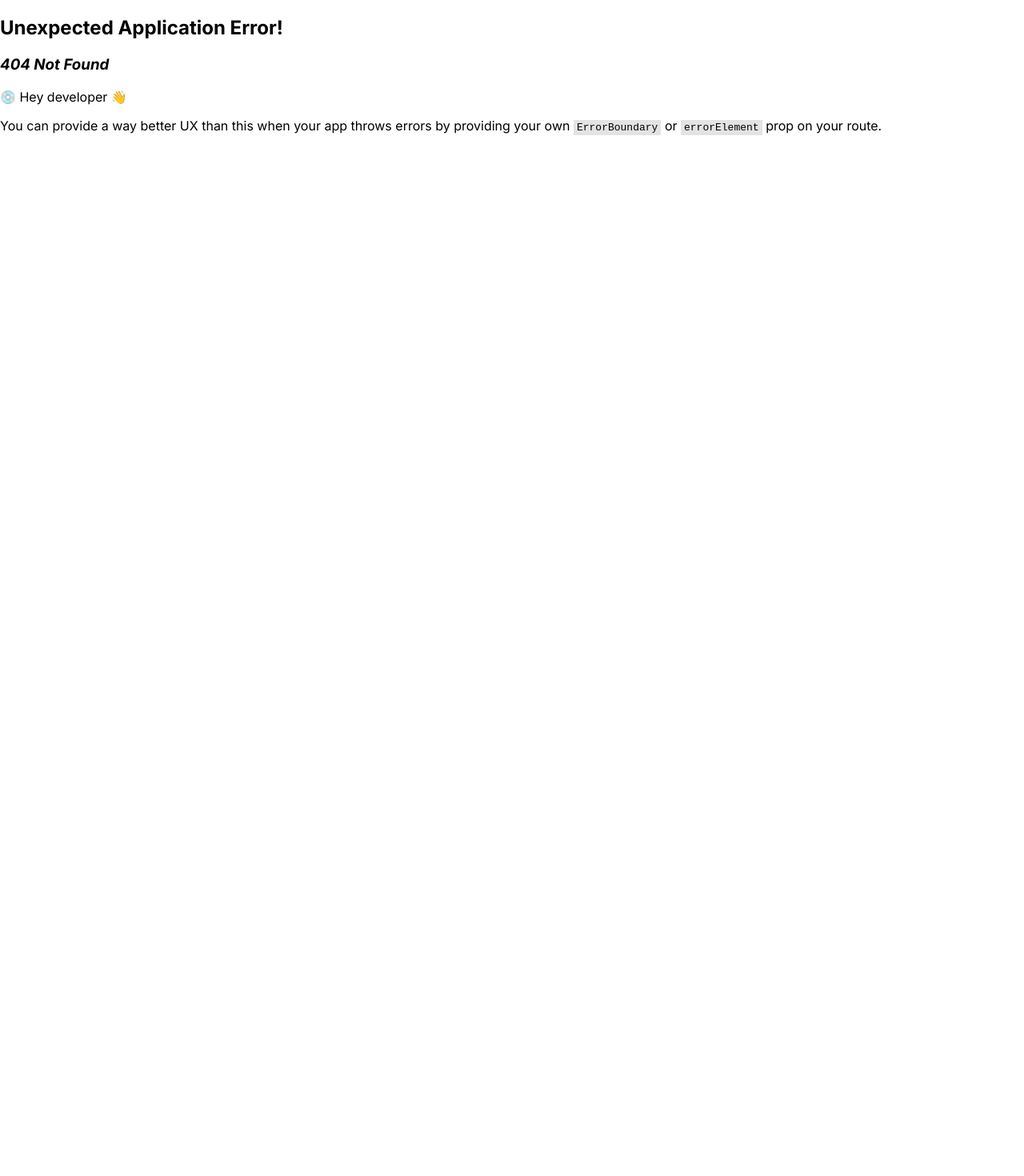
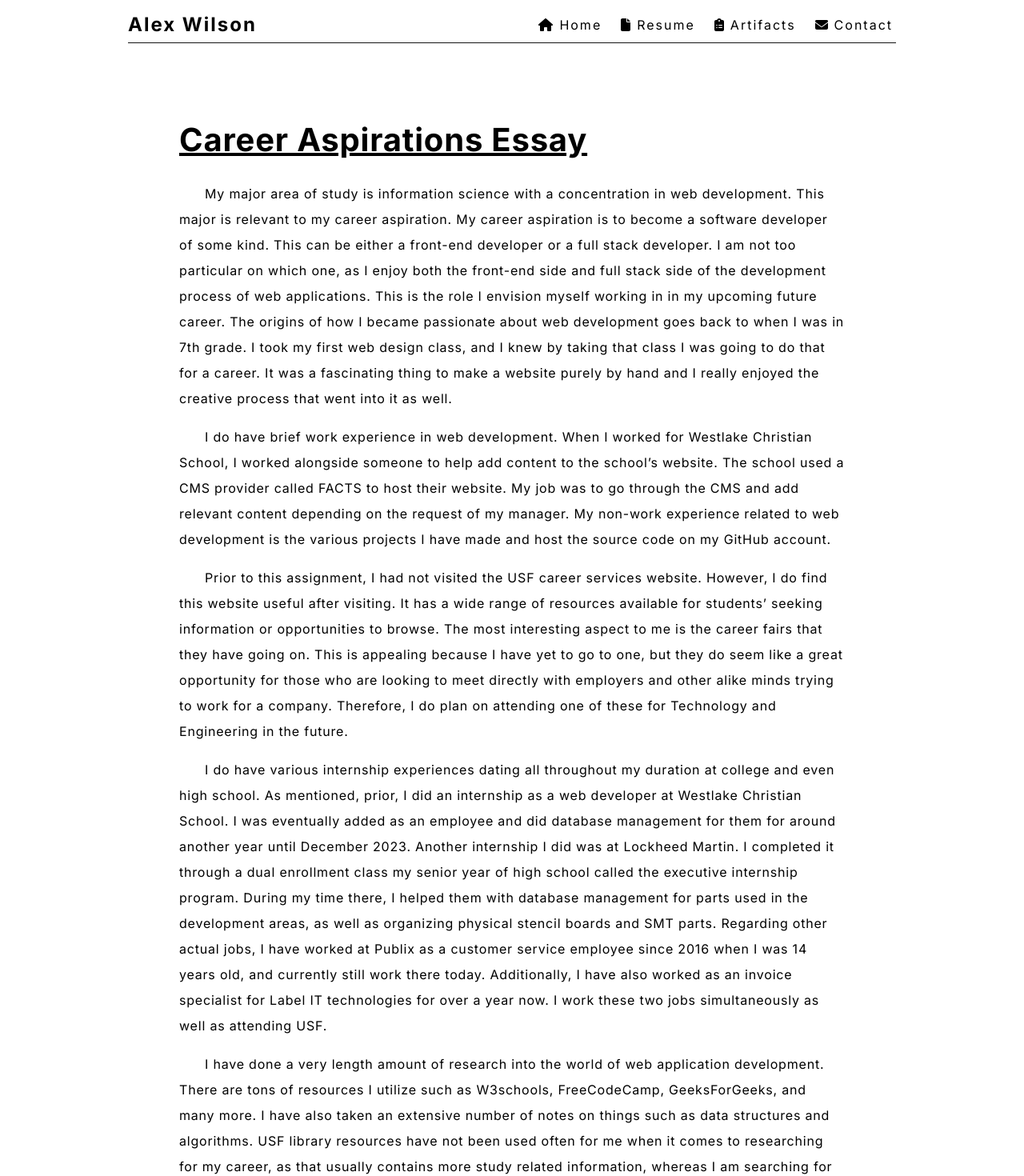
Before and after one commit to apreswilson/eportfolio, a React (Vite) app: page /artifacts in a window 1280 px wide. Before the commit this address had no page. Shown: the top 1470 px of the page at 80% size. Before the commit the page ends 800 px from the top, so only its background shows below. Built offline with nearby package versions, Linux system fonts and the light colour scheme.

Commit message:
update to content

```diff
--- a/src/layouts/navbar/navbar.tsx
+++ b/src/layouts/navbar/navbar.tsx
@@ -1,8 +1,12 @@
 import { FontAwesomeIcon } from "@fortawesome/react-fontawesome";
+import { faBars, faClipboardList, faEnvelope, faFile, faHouse } from "@fortawesome/free-solid-svg-icons";
+import { useNavigate } from "react-router-dom";
 import "./navbar.scss";
-import { faBars, faClipboardList, faEnvelope, faFile, faHouse } from "@fortawesome/free-solid-svg-icons";
 
 export default function Navbar() {
+
+   const navigate = useNavigate();
+
    return (
       <nav>
          <h1>Alex Wilson</h1>
@@ -11,19 +15,19 @@ export default function Navbar() {
          </label>
          <input type="checkbox" id="check"></input>
          <ul>
-            <li>
+            <li onClick={() => navigate("/")}>
                <FontAwesomeIcon icon={faHouse} />
                <p>Home</p>
             </li>
-            <li>
+            <li onClick={() => navigate("/")}>
                <FontAwesomeIcon icon={faFile} />
                <p>Resume</p>
             </li>
-            <li>
+            <li onClick={() => navigate("/artifacts")}>
                <FontAwesomeIcon icon={faClipboardList} />
                <p>Artifacts</p>
             </li>
-            <li>
+            <li onClick={() => navigate("/")}>
                <FontAwesomeIcon icon={faEnvelope} />
                <p>Contact</p>
             </li>
--- a/src/main.tsx
+++ b/src/main.tsx
@@ -4,6 +4,7 @@ import { RouterProvider, createBrowserRouter } from 'react-router-dom';
 import PageLayout from './layouts/page/page-layout.tsx';
 import App from './App.tsx';
 import './index.scss';
+import Artifacts from './pages/artifacts/artifacts.tsx';
 
 const router = createBrowserRouter([
   {
@@ -11,6 +12,14 @@ const router = createBrowserRouter([
     element: (
       <PageLayout>
         <App />
+      </PageLayout>
+    )
+  },
+  {
+    path: "/artifacts",
+    element: (
+      <PageLayout>
+        <Artifacts />
       </PageLayout>
     )
   }
--- /dev/null
+++ b/src/pages/artifacts/artifacts.module.scss
@@ -0,0 +1,12 @@
+@use "../../index.scss" as global;
+
+.artifacts_main {
+   h1 {
+      text-decoration: underline;
+   }
+
+   p {
+      text-indent: 2rem;
+      line-height: 2rem;
+   }
+}
--- /dev/null
+++ b/src/pages/artifacts/artifacts.tsx
@@ -0,0 +1,27 @@
+import styles from "./artifacts.module.scss";
+
+export default function Artifacts() {
+   return (
+      <main className={styles.artifacts_main}>
+         <h1>Career Aspirations Essay</h1>
+         <p>
+            My major area of study is information science with a concentration in web development. This major is relevant to my career aspiration. My career aspiration is to become a software developer of some kind. This can be either a front-end developer or a full stack developer. I am not too particular on which one, as I enjoy both the front-end side and full stack side of the development process of web applications. This is the role I envision myself working in in my upcoming future career. The origins of how I became passionate about web development goes back to when I was in 7th grade. I took my first web design class, and I knew by taking that class I was going to do that for a career. It was a fascinating thing to make a website purely by hand and I really enjoyed the creative process that went into it as well.
+         </p>
+         <p>
+            I do have brief work experience in web development. When I worked for Westlake Christian School, I worked alongside someone to help add content to the school’s website. The school used a CMS provider called FACTS to host their website. My job was to go through the CMS and add relevant content depending on the request of my manager. My non-work experience related to web development is the various projects I have made and host the source code on my GitHub account.
+         </p>
+         <p>
+            Prior to this assignment, I had not visited the USF career services website. However, I do find this website useful after visiting. It has a wide range of resources available for students’ seeking information or opportunities to browse. The most interesting aspect to me is the career fairs that they have going on. This is appealing because I have yet to go to one, but they do seem like a great opportunity for those who are looking to meet directly with employers and other alike minds trying to work for a company. Therefore, I do plan on attending one of these for Technology and Engineering in the future.
+         </p>
+         <p>
+            I do have various internship experiences dating all throughout my duration at college and even high school. As mentioned, prior, I did an internship as a web developer at Westlake Christian School. I was eventually added as an employee and did database management for them for around another year until December 2023. Another internship I did was at Lockheed Martin. I completed it through a dual enrollment class my senior year of high school called the executive internship program. During my time there, I helped them with database management for parts used in the development areas, as well as organizing physical stencil boards and SMT parts. Regarding other actual jobs, I have worked at Publix as a customer service employee since 2016 when I was 14 years old, and currently still work there today. Additionally, I have also worked as an invoice specialist for Label IT technologies for over a year now. I work these two jobs simultaneously as well as attending USF.
+         </p>
+         <p>
+            I have done a very length amount of research into the world of web application development. There are tons of resources I utilize such as W3schools, FreeCodeCamp, GeeksForGeeks, and many more. I have also taken an extensive number of notes on things such as data structures and algorithms. USF library resources have not been used often for me when it comes to researching for my career, as that usually contains more study related information, whereas I am searching for documentation and tutorials. In my time researching web development, I have learned about a very large number of things to varying degrees. To name a few, I have learned about ReactJS, HTML and CSS fundamentals, JavaScript, MongoDB, and  common data structures and algorithms used to solve coding problems. There are many more things that I have learned about throughout my time researching the world of web development that could be an essay itself.
+         </p>
+         <p>
+            My plans towards progressing towards my career are to continue to work on my software development projects, and research job requirements for a lot of companies so I can tailor what I am learning about to hirable skills. For instance, I will be doing more research into SQL and relational database structuring as my own current experience is document-based NoSQL databases. Additionally, I will be working on my first full stack application to improve my skills and become hirable as a full stack developer instead of just a front-end developer.
+         </p>
+      </main>
+   )
+}
```
Also changed, not shown: vercel.json (added).
